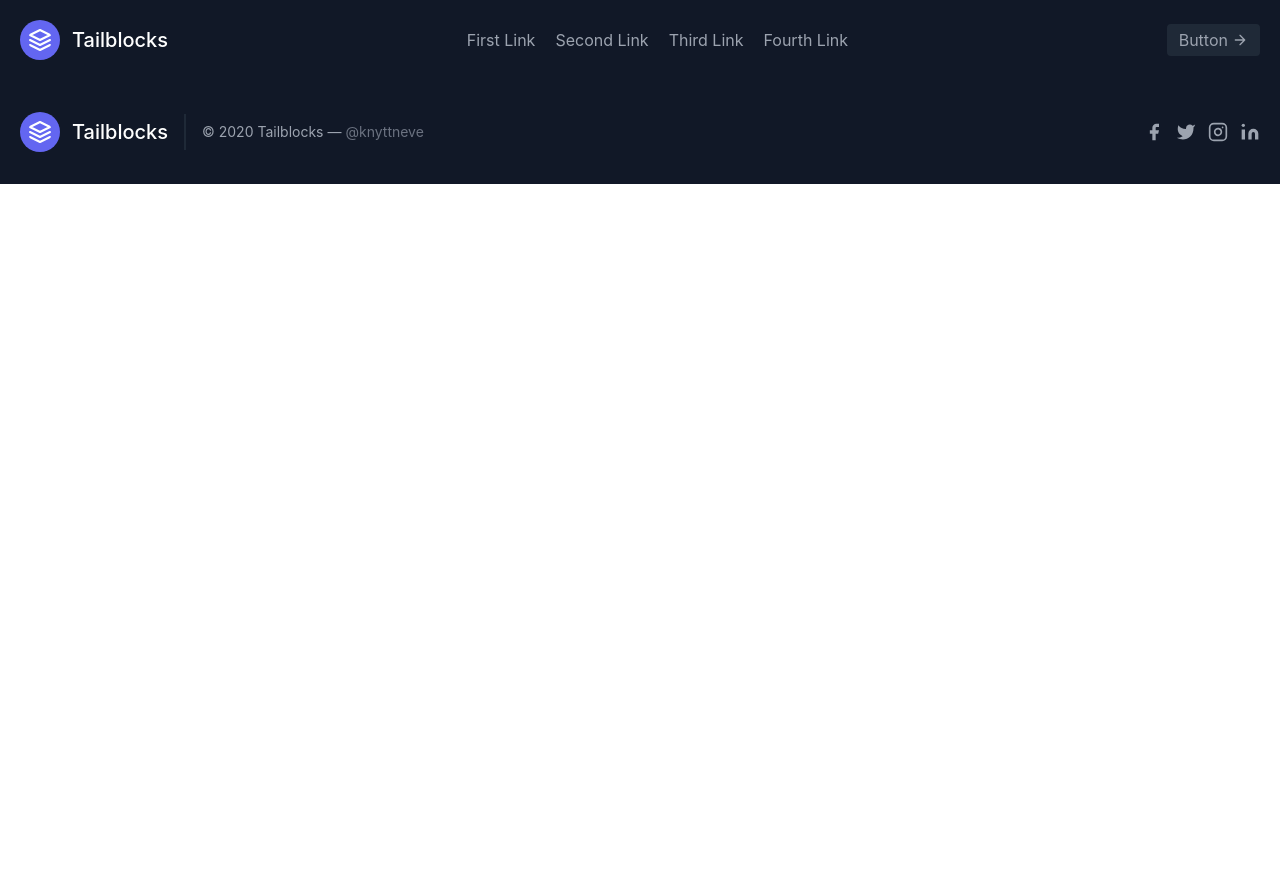
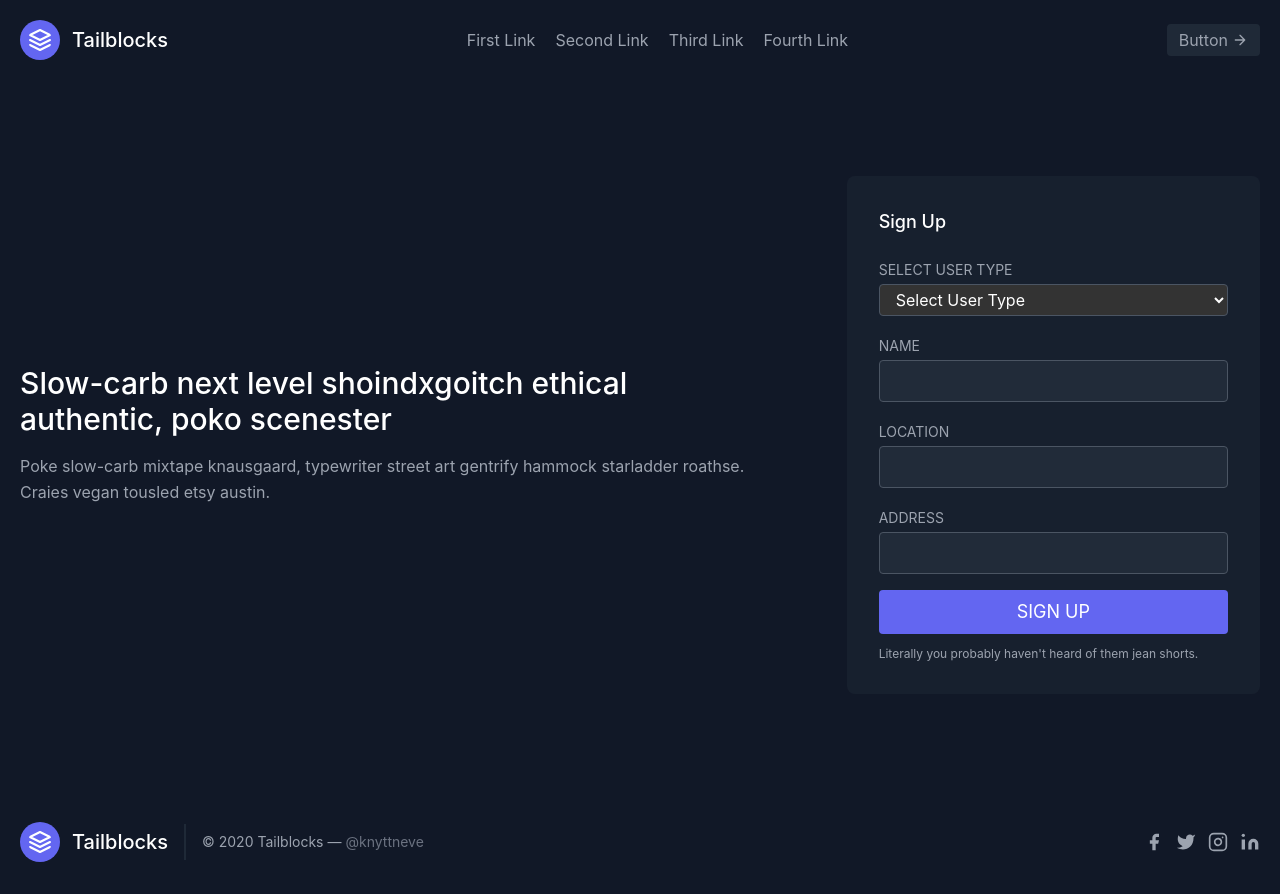
Before and after one commit to kshitij01042002/TrackTrust-01, a React (Create React App) app: page /admin in a window 1280 px wide. Before the commit the page ends 800 px from the top, so only its background shows below. Built offline with nearby package versions, Linux system fonts and the light colour scheme.

Commit message:
admin add

```diff
--- a/src/App.js
+++ b/src/App.js
@@ -4,6 +4,7 @@
 import Header from "./components/header";
 import Footer from "./components/footer";
 import Main from "./components/main";
+import Admin from "./components/Admin";
 
 export default function App() {
   return (
@@ -13,6 +14,7 @@
       <Routes>
         <Route path="about" element={<About />}></Route>
         <Route path="/" element={<Main />}></Route>
+        <Route path="admin" element={<Admin />}></Route>
       </Routes>
     </BrowserRouter>
     <Footer></Footer>
--- /dev/null
+++ b/src/components/Admin.js
@@ -0,0 +1,75 @@
+import React from 'react';
+
+function Admin() { return(
+<section class="text-gray-400 bg-gray-900 body-font">
+    <div class="container px-5 py-24 mx-auto flex flex-wrap items-center">
+      <div class="lg:w-3/5 md:w-1/2 md:pr-16 lg:pr-0 pr-0">
+        <h1 class="title-font font-medium text-3xl text-white">
+          Slow-carb next level shoindxgoitch ethical authentic, poko scenester
+        </h1>
+        <p class="leading-relaxed mt-4">
+          Poke slow-carb mixtape knausgaard, typewriter street art gentrify hammock starladder roathse. Craies vegan tousled etsy austin.
+        </p>
+      </div>
+      <div class="lg:w-2/6 md:w-1/2 bg-gray-800 bg-opacity-50 rounded-lg p-8 flex flex-col md:ml-auto w-full mt-10 md:mt-0">
+        <h2 class="text-white text-lg font-medium title-font mb-5">Sign Up</h2>
+        <div class="relative mb-4">
+          <label for="user-type" class="leading-7 text-sm text-gray-400">
+            SELECT USER TYPE
+          </label>
+          <select
+            id="user-type"
+            name="user-type"
+            style={{
+                backgroundColor: '#333', // Change background color
+                color: 'white',          // Change text color
+              }}
+            class="w-full bg-gray-600 bg-opacity-20 focus:bg-transparent focus:ring-2 focus:ring-indigo-900 rounded border border-gray-600 focus:border-indigo-500 text-base outline-none text-gray-100 py-1 px-3 leading-8 transition-colors duration-200 ease-in-out"
+          >
+            <option value="">Select User Type</option>
+            <option value="Manufacturer">Manufacturer</option>
+            <option value="Warehouse Owner">Warehouse Owner</option>
+            <option value="Retailer">Retailer</option>
+          </select>
+        </div>
+        <div class="relative mb-4">
+          <label for="name" class="leading-7 text-sm text-gray-400">
+            NAME
+          </label>
+          <input
+            type="text"
+            id="name"
+            name="name"
+            class="w-full bg-gray-600 bg-opacity-20 focus:bg-transparent focus:ring-2 focus:ring-indigo-900 rounded border border-gray-600 focus:border-indigo-500 text-base outline-none text-gray-100 py-1 px-3 leading-8 transition-colors duration-200 ease-in-out"
+          />
+        </div>
+        <div class="relative mb-4">
+          <label for="location" class="leading-7 text-sm text-gray-400">
+            LOCATION
+          </label>
+          <input
+            type="text"
+            id="location"
+            name="location"
+            class="w-full bg-gray-600 bg-opacity-20 focus:bg-transparent focus:ring-2 focus:ring-indigo-900 rounded border border-gray-600 focus:border-indigo-500 text-base outline-none text-gray-100 py-1 px-3 leading-8 transition-colors duration-200 ease-in-out"
+          />
+        </div>
+        <div class="relative mb-4">
+          <label for="name" class="leading-7 text-sm text-gray-400">
+            ADDRESS
+          </label>
+          <input
+            type="text"
+            id="address"
+            name="address"
+            class="w-full bg-gray-600 bg-opacity-20 focus:bg-transparent focus:ring-2 focus:ring-indigo-900 rounded border border-gray-600 focus:border-indigo-500 text-base outline-none text-gray-100 py-1 px-3 leading-8 transition-colors duration-200 ease-in-out"
+          />
+        </div>
+        <button class="text-white bg-indigo-500 border-0 py-2 px-8 focus:outline-none hover:bg-indigo-600 rounded text-lg">SIGN UP  </button>
+        <p class="text-xs mt-3">Literally you probably haven't heard of them jean shorts.</p>
+      </div>
+    </div>
+  </section>
+)};
+
+export default Admin;
```
